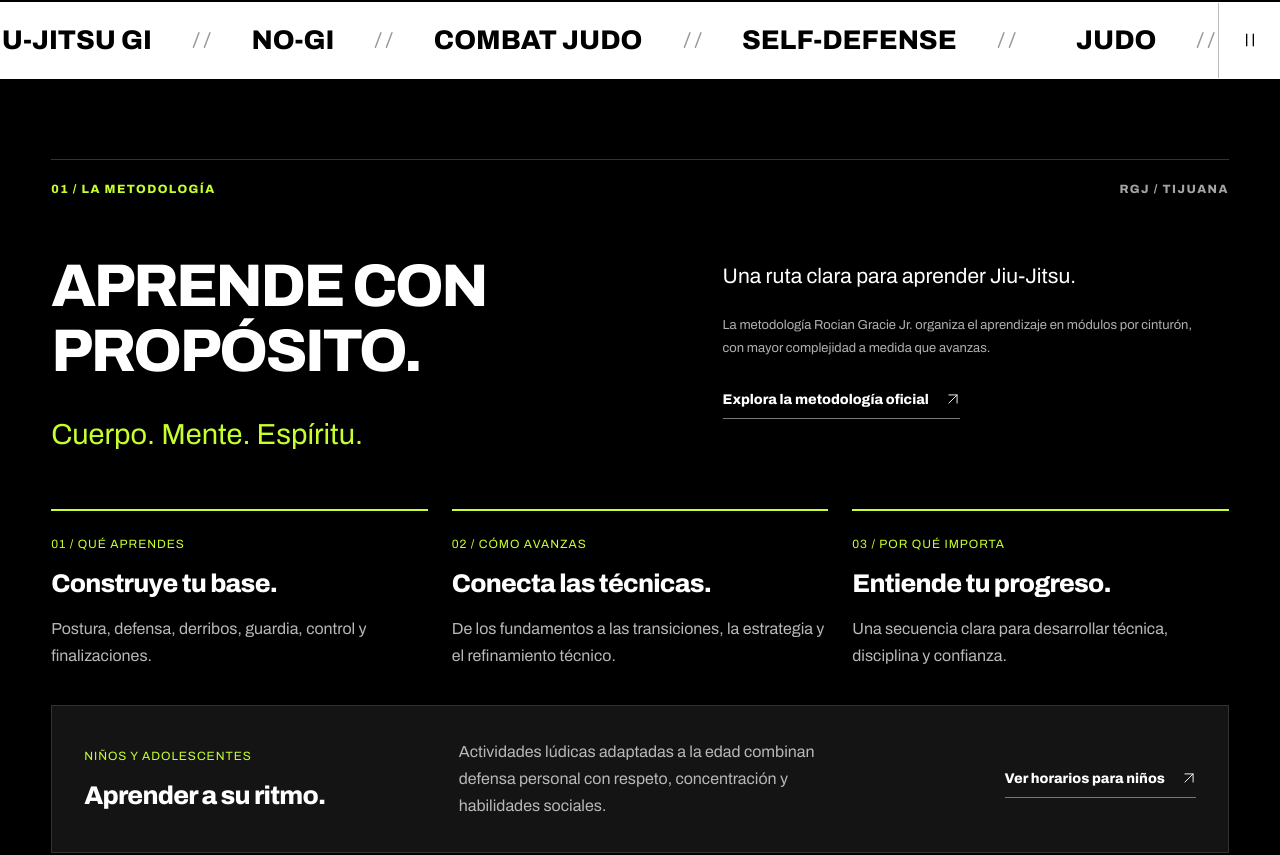
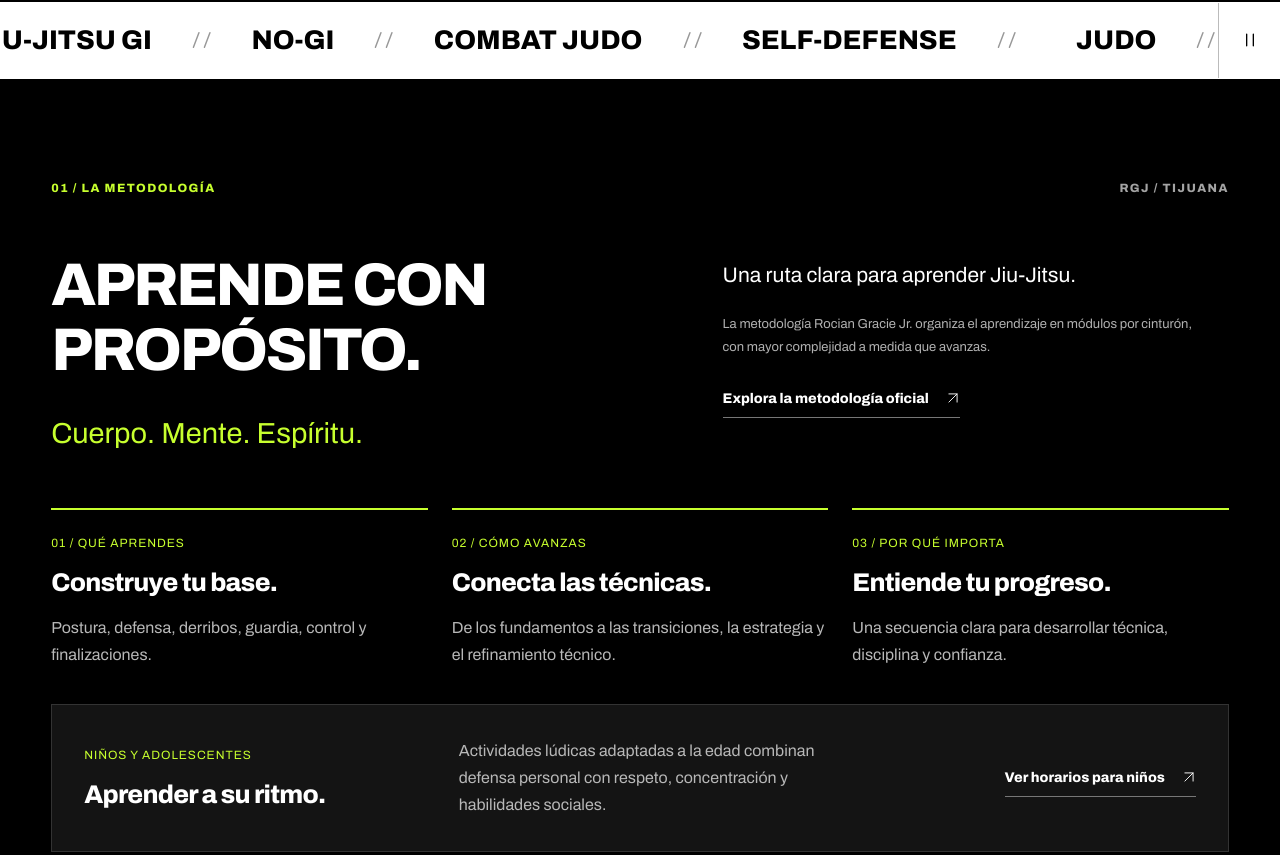
Before and after one commit to jkgraphix11/Rocian-Gracie-Jr-Academy, a website: page dist/index.html in a window 1280 px wide. Shown: the part 980-1835 px from the top of the page. Drawn offline with Linux system fonts and the light colour scheme.

Commit message:
Remove horizontal borders above section eyebrows

```diff
--- a/src/theme.css
+++ b/src/theme.css
@@ -197,7 +197,7 @@ html[lang=es] .hero-title-wrap h1{font-size:clamp(40px,4.9vw,78px)}
 /* Home section hierarchy: one eyebrow and one heading scale, below either language's H1. */
 #main{--home-section-size:clamp(32px,4.7vw,76px)}
 #main .home-section-title{max-width:800px;font-family:var(--font-brand);font-size:var(--home-section-size);font-weight:800;line-height:1.08;letter-spacing:-.04em;text-transform:uppercase}
-#main .section-rule{font-family:var(--font-brand);font-size:12px;font-weight:600;line-height:1.6;letter-spacing:.12em;text-transform:uppercase;align-items:flex-start;gap:24px}
+#main .section-rule{border:0;font-family:var(--font-brand);font-size:12px;font-weight:600;line-height:1.6;letter-spacing:.12em;text-transform:uppercase;align-items:flex-start;gap:24px}
 #main .section-rule>span:first-child{color:#c7ff2e}
 #main .mat-access .section-rule>span:first-child{color:#000}
 #main .schedule-section .section-rule>span:first-child{color:#343434}
```
Also changed, not shown: dist/style.css.
